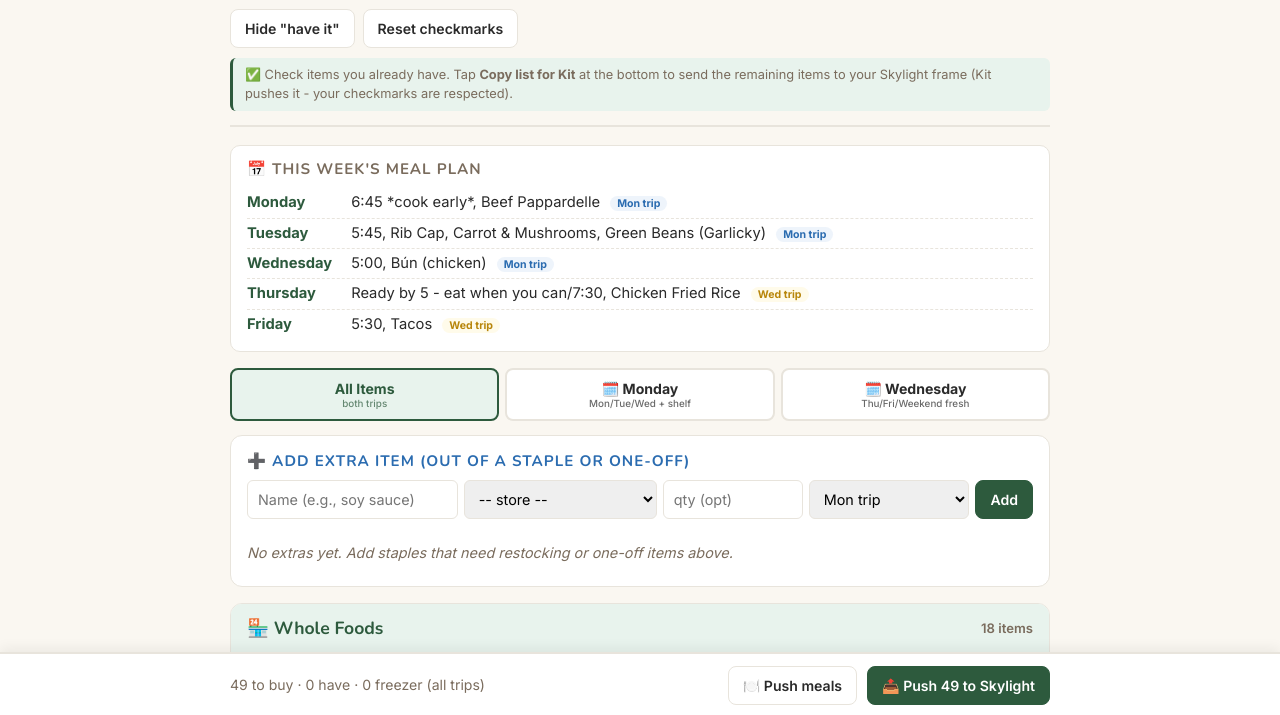
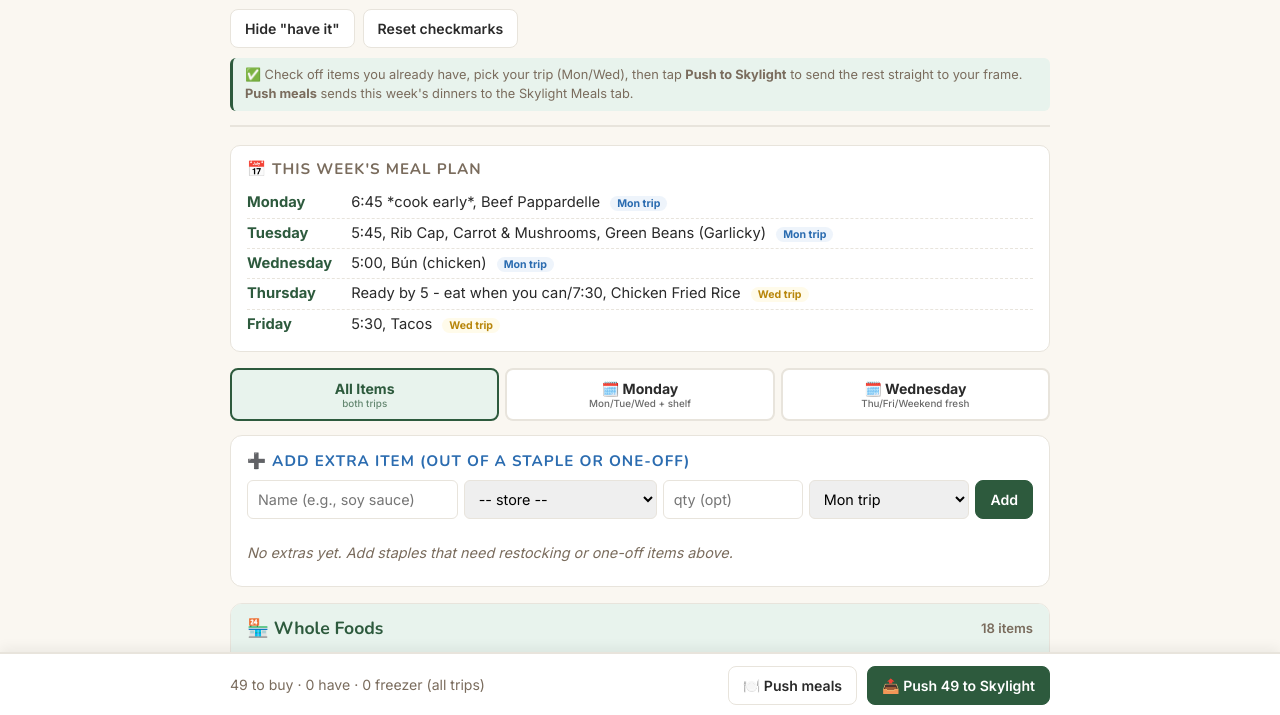
Before and after one commit to liz928/zhou-grocery, a plain HTML site: page index.html in a window 1280 px wide. Shown: the part 83-798 px from the top of the page. Drawn offline with nearby package versions, Linux system fonts and the light colour scheme.

Commit message:
Update help text for real push buttons

```diff
--- a/index.html
+++ b/index.html
@@ -123,7 +123,7 @@
       <button onclick="resetAll()">Reset checkmarks</button>
     </div>
     <div style="margin-top:10px;font-size:0.8em;color:var(--muted);background:var(--green-bg);padding:8px 12px;border-radius:6px;border-left:3px solid var(--green);">
-      ✅ Check items you already have. Tap <strong>Copy list for Kit</strong> at the bottom to send the remaining items to your Skylight frame (Kit pushes it - your checkmarks are respected).
+      ✅ Check off items you already have, pick your trip (Mon/Wed), then tap <strong>Push to Skylight</strong> to send the rest straight to your frame. <strong>Push meals</strong> sends this week's dinners to the Skylight Meals tab.
     </div>
   </header>
 
```
